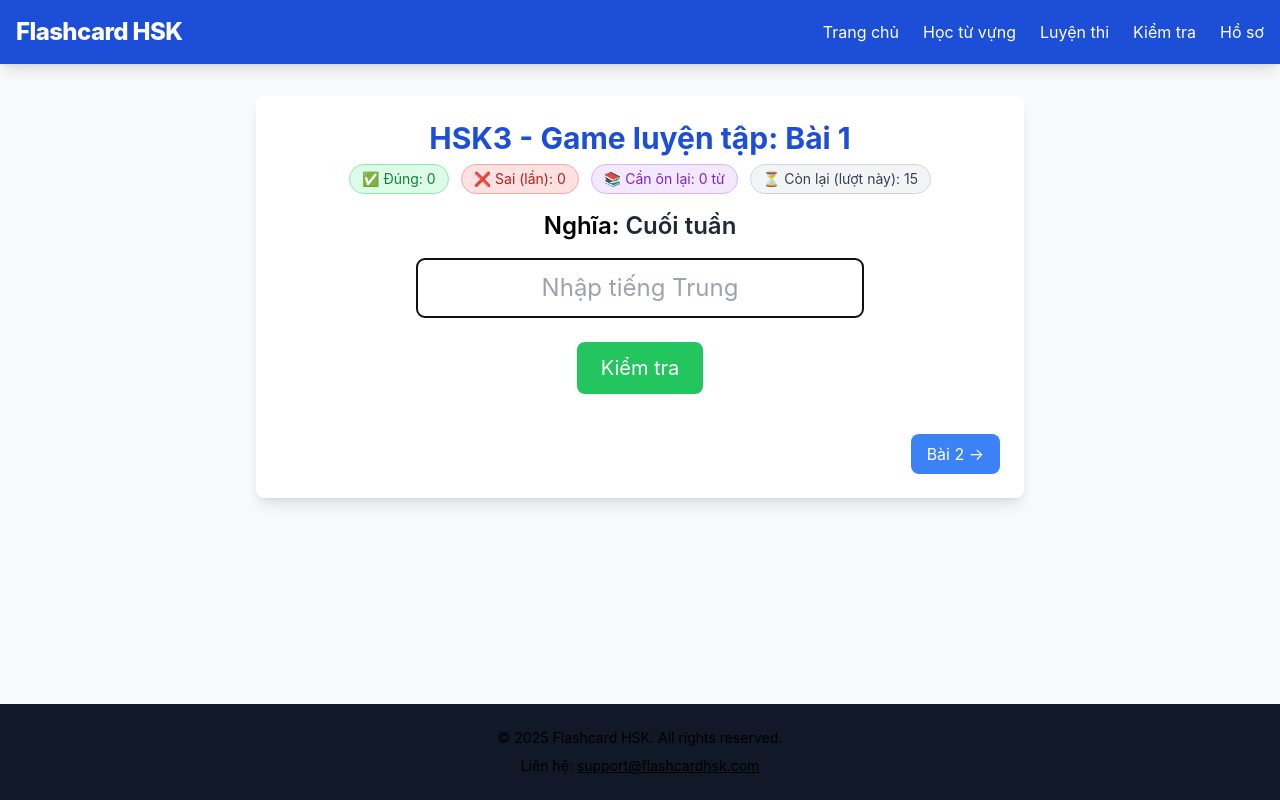
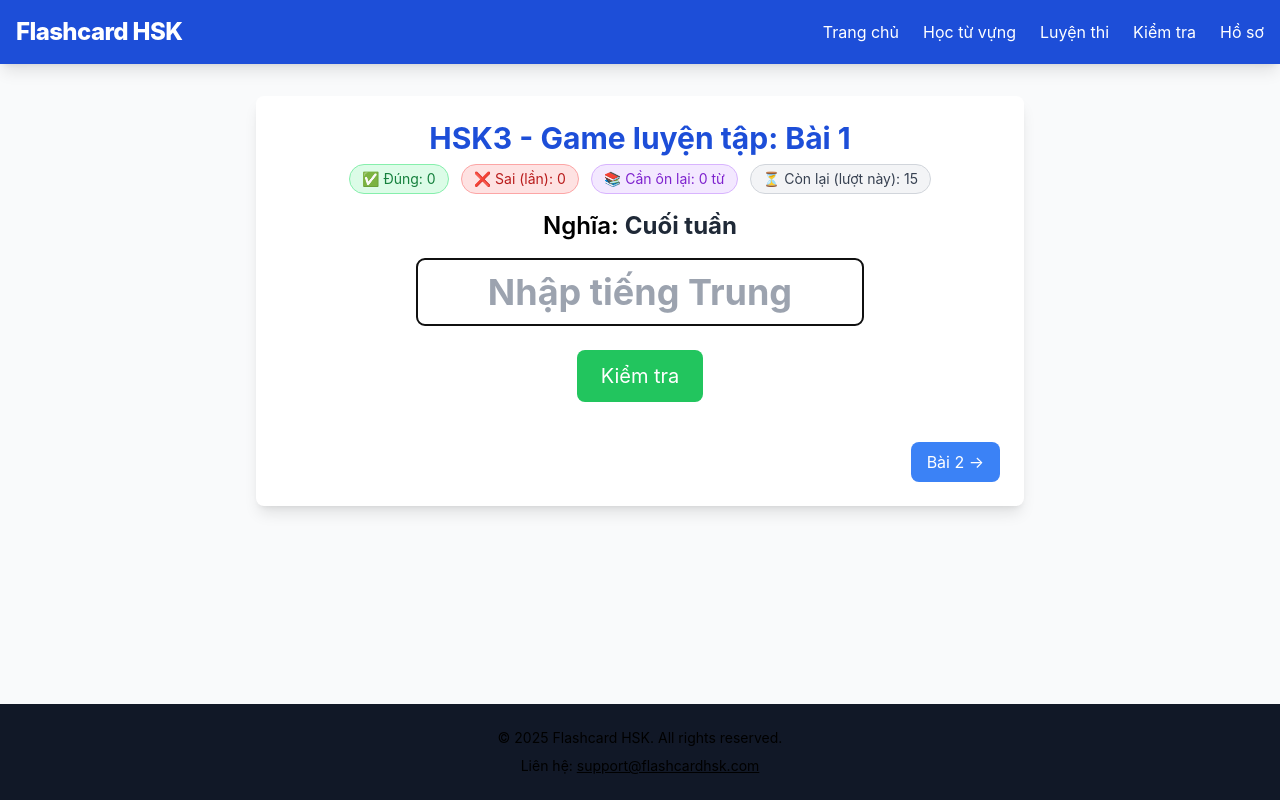
Before and after one commit to Hoangvinh261999/hsk3, a React (Create React App) app: page /hsk3/hoctheobai/viettiengtrung/bai/1 in a window 1280 px wide. Built offline with nearby package versions, Linux system fonts and the light colour scheme; the HTML template or start-up script is replaced by a standard one.

Commit message:
update font

```diff
--- a/src/components/LessonHSK3Page.jsx
+++ b/src/components/LessonHSK3Page.jsx
@@ -229,7 +229,7 @@ function LessonHSK3Page() {
           {/* Câu hỏi */}
           <div className="mb-6">
             <p className="text-2xl mb-4 font-semibold">
-              Nghĩa: <span className="text-gray-800">{currentWord?.meaning}</span>
+              Nghĩa: <span className="text-gray-800 font-bold">{currentWord?.meaning}</span>
             </p>
 
                   <input
@@ -238,7 +238,7 @@ function LessonHSK3Page() {
                   onChange={(e) => setUserAnswer(e.target.value)}
                   onKeyDown={handleKeyPress}
                   placeholder="Nhập tiếng Trung"
-              className="border-2 border-gray-300 rounded-lg px-6 py-3 w-full max-w-md text-center text-2xl"
+                  className="border-2 text-4xl font-bold border-gray-300 rounded-lg px-6 py-3 w-full max-w-md text-center"
                   autoFocus
                 />
 
@@ -267,9 +267,11 @@ function LessonHSK3Page() {
             <div className="mt-6">
               {currentWord?.example && (
                 <div className="bg-gray-50 border border-gray-200 rounded-lg p-4 mb-4 text-left">
-                  <p className="text-gray-800">
+                  <p className="text-gray-800  text-2xl font-semibold mb-2">
                     <span className="font-semibold">Ví dụ:</span> {currentWord.example.sentence}
                   </p>
+                                    <p className="text-xl text-black-800">Phiên âm: {currentWord.pinyin}</p>
+
                   <p className="text-sm text-gray-500">{currentWord.example.pinyin}</p>
                   <p className="text-sm text-gray-500 italic">{currentWord.example.translation}</p>
                 </div>
```
Lines whose indentation alone changed are shown as unchanged.
